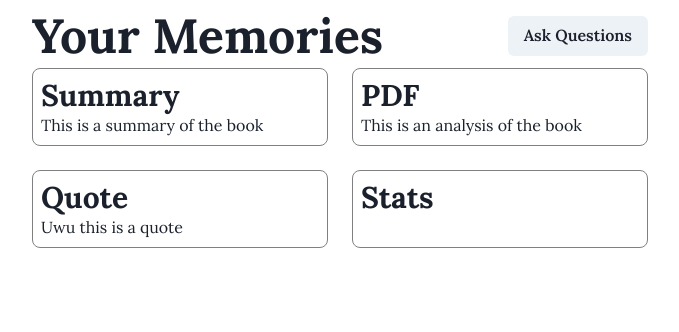
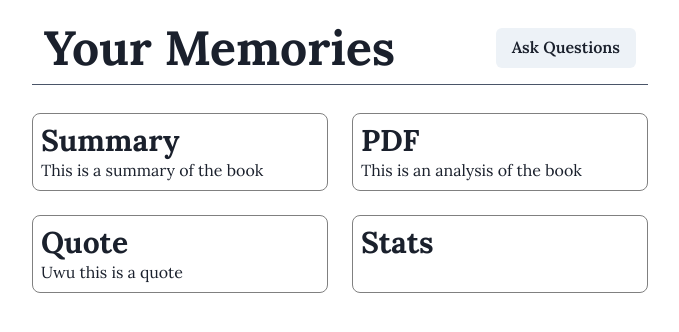
Before and after one commit to Scott-Hickmann/Book-Scanner, a Next.js app in the folder book-scan-frontend/: page /analysis in a window 1280 px wide. Shown: the top 332 px of the page, without its empty margins (300-979 px from the left). Built offline with nearby package versions, Linux system fonts and the light colour scheme.

Commit message:
update lottie animation

```diff
--- a/book-scan-frontend/app/analysis/page.tsx
+++ b/book-scan-frontend/app/analysis/page.tsx
@@ -15,7 +15,14 @@ import {
 export default function Page() {
   return (
     <VStack w={{ base: "100%", md: "50%" }} margin="auto" p={3}>
-      <HStack justifyContent="space-between" w="100%">
+      <HStack
+        justifyContent="space-between"
+        w="100%"
+        borderBottom="1px"
+        borderColor="gray.600"
+        p={3}
+        mb={5}
+      >
         <Heading size="2xl">Your Memories</Heading>
         <Button>Ask Questions</Button>
       </HStack>
--- a/book-scan-frontend/app/page.tsx
+++ b/book-scan-frontend/app/page.tsx
@@ -12,7 +12,7 @@ export default function Page() {
         <Heading size="3xl">Recollect</Heading>
         <Text fontSize="xl">Your Memories, Preserved Forever</Text>
       </VStack>
-      <Box id="pdf-area">
+      <Box id="pdf-area" maxW="lg" maxH="lg">
         <Lottie animationData={bookFlipAnimation} loop={true} />
       </Box>
     </VStack>
```
